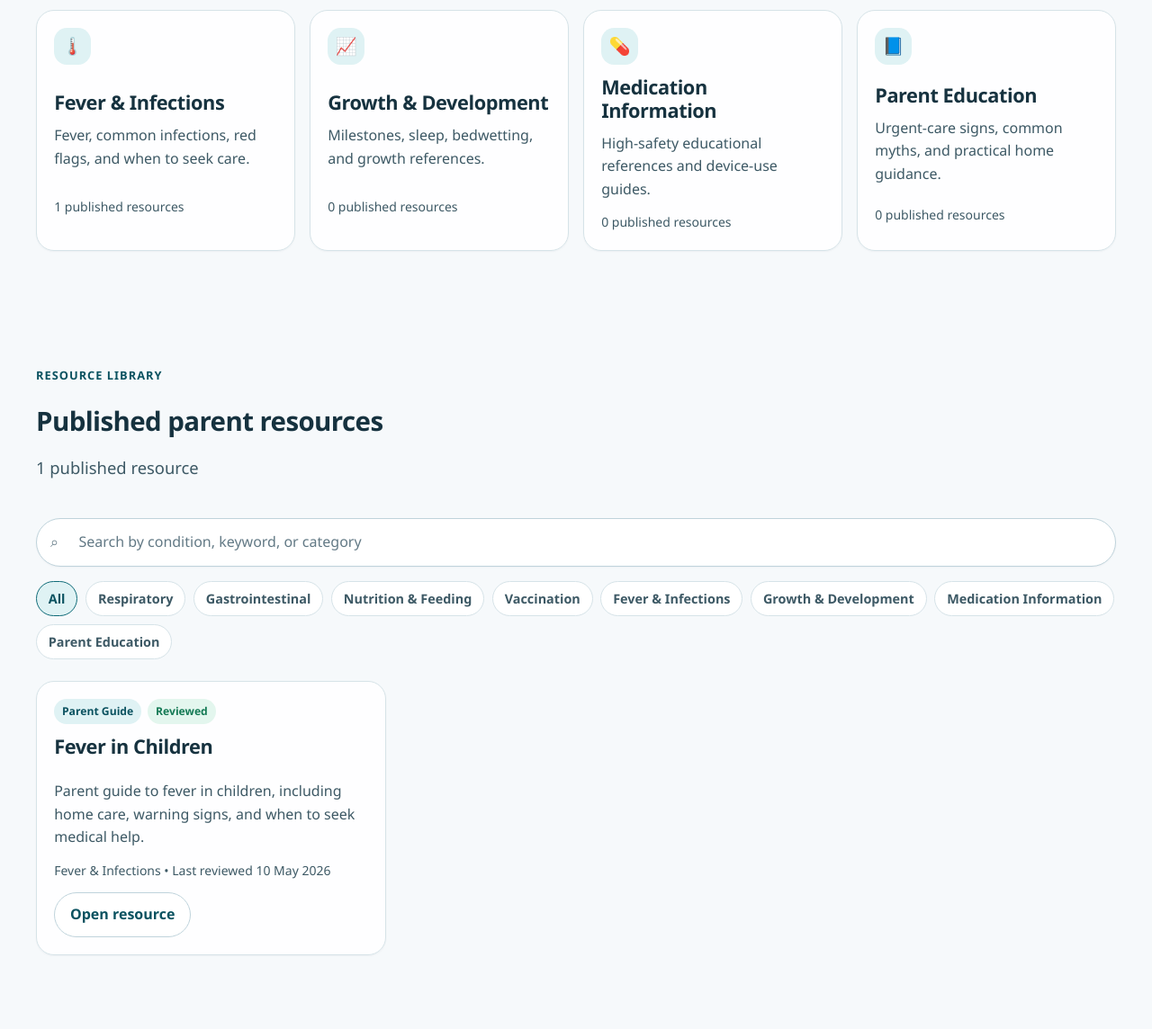
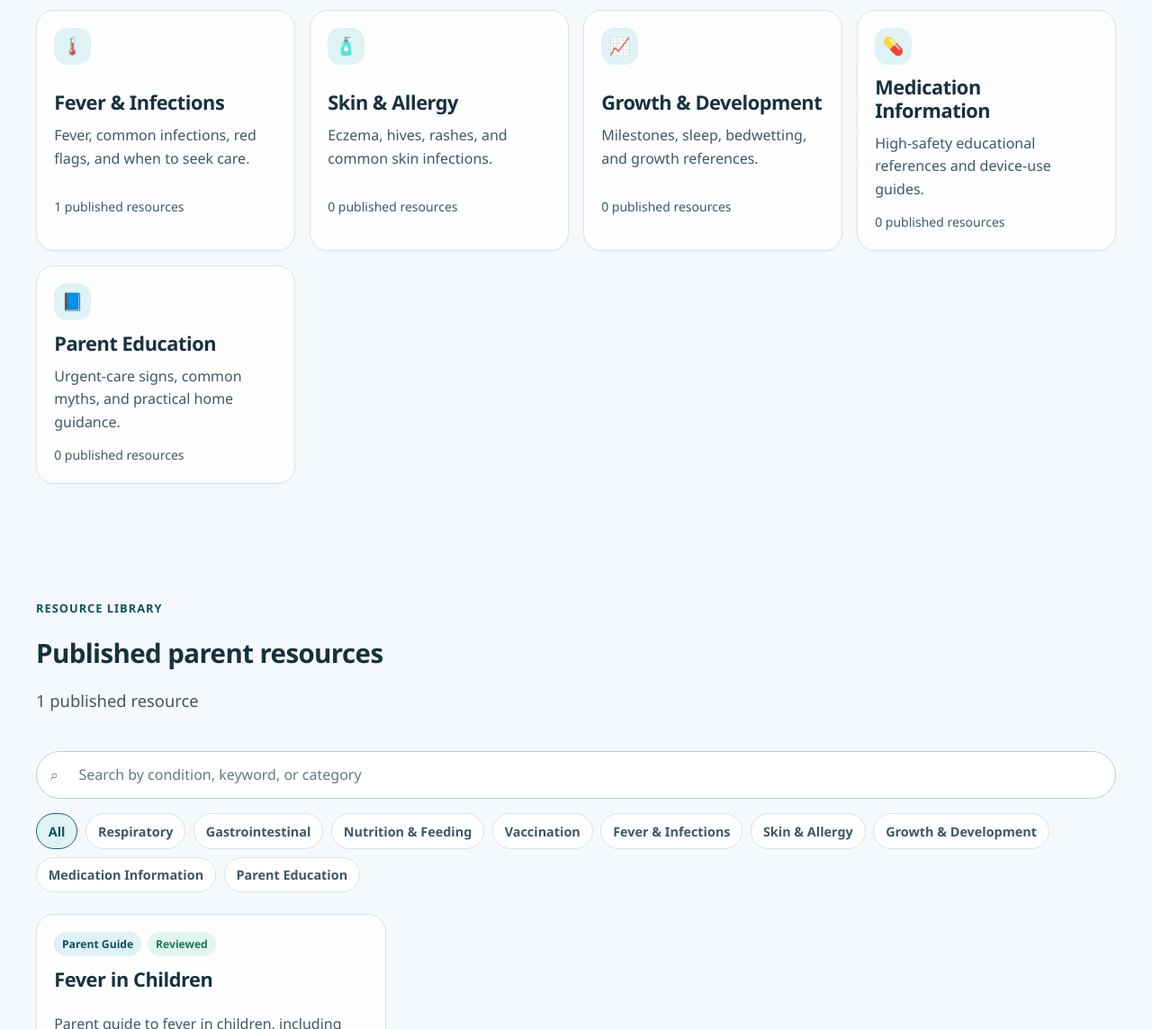
Before and after one commit to murali72spam-sketch/medical-portal, a website: page index.html in a window 1280 px wide. Shown: the part 1340-2484 px from the top of the page at 90% size. Drawn offline with Linux system fonts and the light colour scheme.

Commit message:
Add Skin & Allergy homepage category and filter

```diff
--- a/index.html
+++ b/index.html
@@ -175,6 +175,17 @@
           </article>
 
           <article class="card category-card">
+            <div class="category-icon" aria-hidden="true">🧴</div>
+            <div>
+              <h3>Skin &amp; Allergy</h3>
+              <p>Eczema, hives, rashes, and common skin infections.</p>
+            </div>
+            <p class="text-small text-muted">
+              <span data-category-count="Skin &amp; Allergy">0</span> published resources
+            </p>
+          </article>
+
+          <article class="card category-card">
             <div class="category-icon" aria-hidden="true">📈</div>
             <div>
               <h3>Growth &amp; Development</h3>
@@ -247,6 +258,9 @@
             </button>
             <button class="filter-button" type="button" aria-pressed="false" data-category-filter="Fever &amp; Infections">
               Fever &amp; Infections
+            </button>
+            <button class="filter-button" type="button" aria-pressed="false" data-category-filter="Skin &amp; Allergy">
+              Skin &amp; Allergy
             </button>
             <button class="filter-button" type="button" aria-pressed="false" data-category-filter="Growth &amp; Development">
               Growth &amp; Development
--- a/script.js
+++ b/script.js
@@ -12,6 +12,7 @@
     "Nutrition & Feeding",
     "Vaccination",
     "Fever & Infections",
+    "Skin & Allergy",
     "Growth & Development",
     "Medication Information",
     "Parent Education"
```
